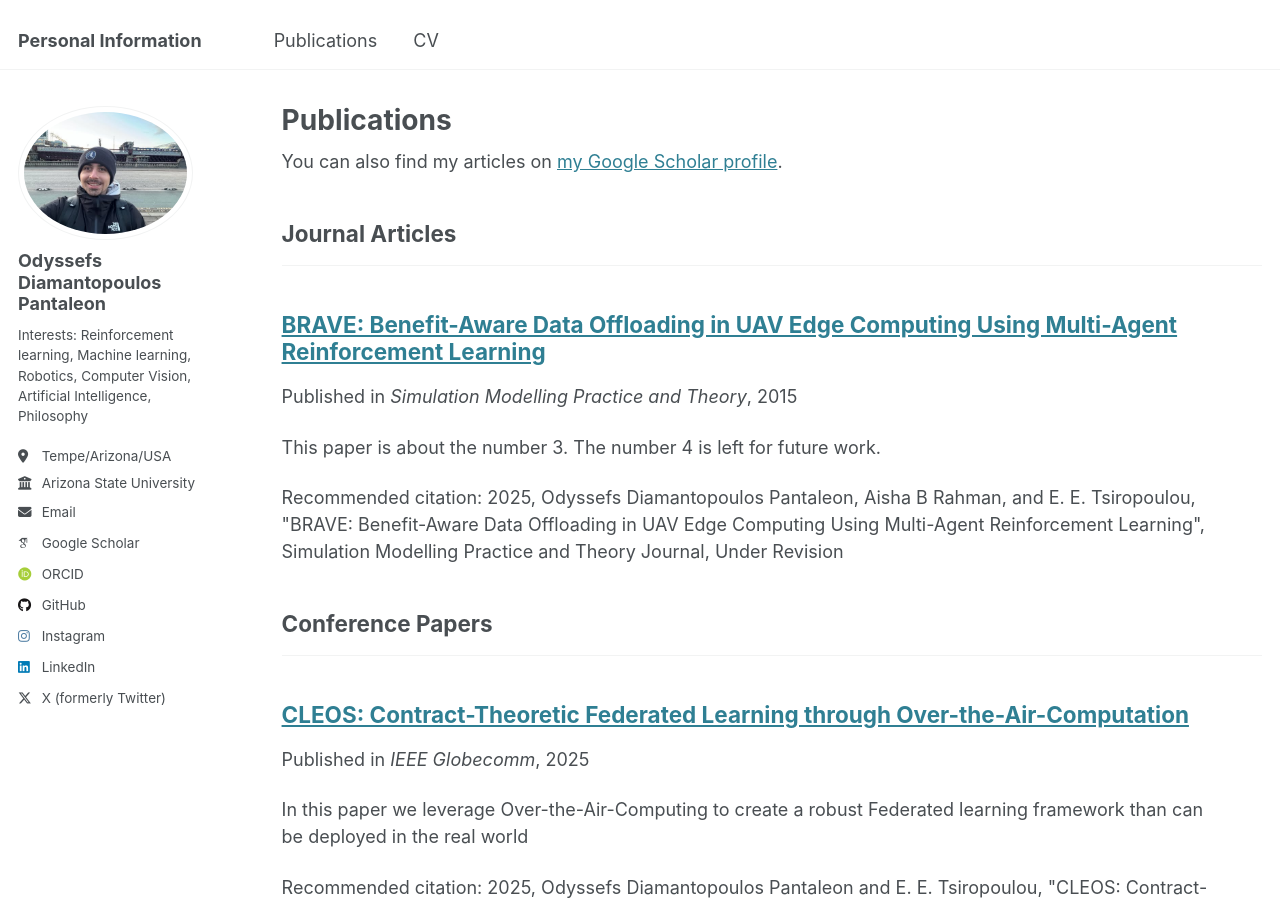
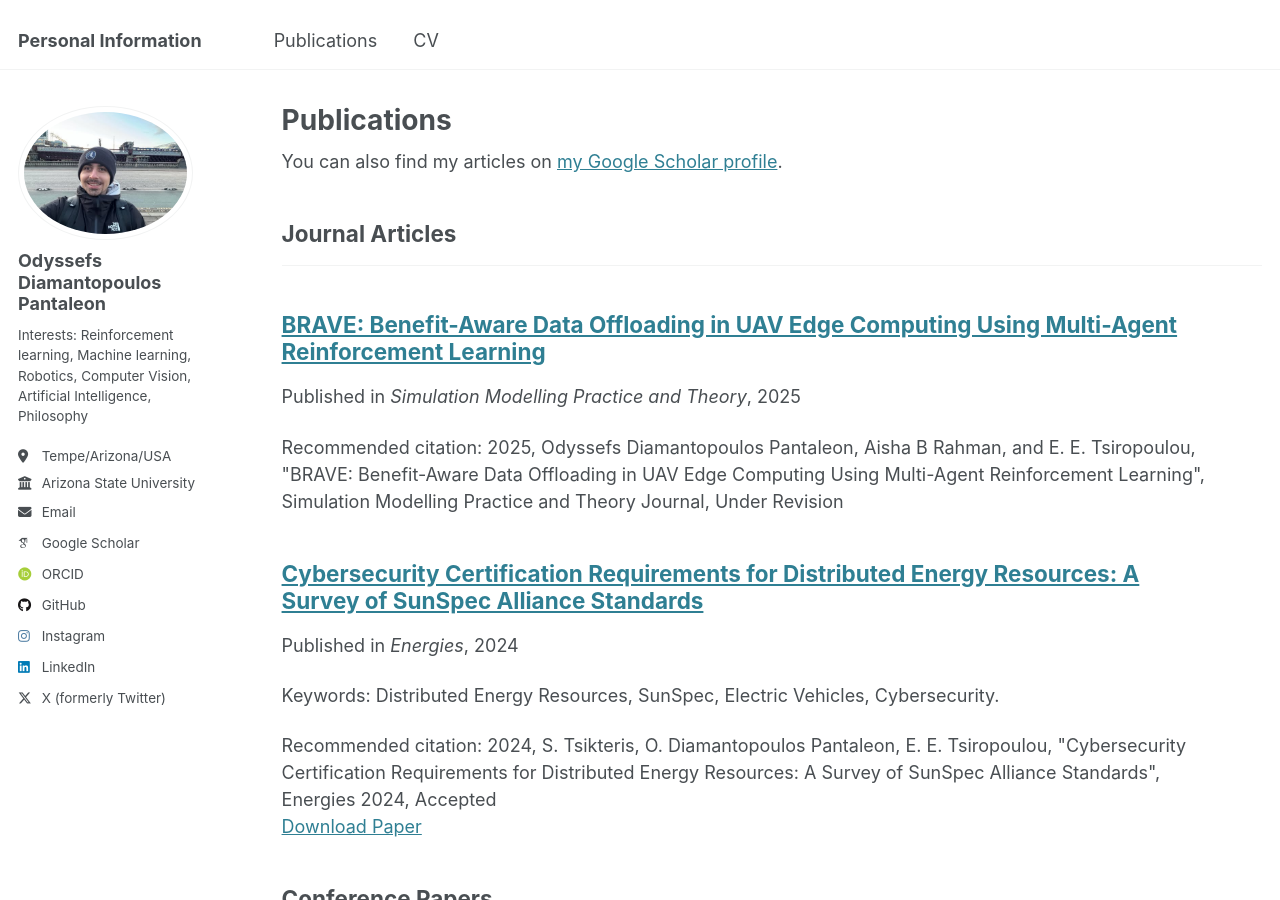
Before and after one commit to gody10/gody10.github.io, a Jekyll site: the page built from _pages/publications.html, in a window 1280 px wide and 900 px high. Built offline with Jekyll 4.4.1, drawn with Linux system fonts in a browser that asks for light colours; some web fonts are replaced.

Commit message:
Publications

```diff
--- a/_publications/brave.md
+++ b/_publications/brave.md
@@ -3,8 +3,8 @@ title: "BRAVE: Benefit-Aware Data Offloading in UAV Edge Computing Using Multi-A
 collection: publications
 category: manuscripts
 permalink: /publication/brave
-excerpt: 'This paper is about the number 3. The number 4 is left for future work.'
-date: 2015-10-01
+excerpt: ''
+date: 2025-02-01
 venue: 'Simulation Modelling Practice and Theory'
 slidesurl:
 paperurl:
--- /dev/null
+++ b/_publications/energies.md
@@ -0,0 +1,27 @@
+---
+title: "Cybersecurity Certification Requirements for Distributed Energy Resources: A Survey of SunSpec Alliance Standards"
+collection: publications
+category: manuscripts
+permalink: /publication/energies
+excerpt: 'Keywords: Distributed Energy Resources, SunSpec, Electric Vehicles, Cybersecurity.'
+date: 2024-09-01
+venue: 'Energies'
+slidesurl:
+paperurl: 'http://gody10.github.io/files/energies.pdf'
+citation: '2024, S. Tsikteris, O. Diamantopoulos Pantaleon, E. E. Tsiropoulou, "Cybersecurity Certification Requirements for Distributed Energy Resources: A Survey of SunSpec Alliance Standards", Energies 2024, Accepted'
+---
+
+This survey paper explores the cybersecurity certification requirements defined by the Sun- 1
+Spec Alliance for Distributed Energy Resources (DER) devices, focusing on aspects such as software 2
+updates, device communications, authentication mechanisms, device security, logging, and test pro- 3
+cedures. The SunSpec Cybersecurity Standards mandate support for remote and automated software 4
+updates, secure communication protocols, stringent authentication practices, and robust logging 5
+mechanisms to ensure operational integrity. Furthermore, the paper discusses the implementation of 6
+the SAE J3072 standard using the IEEE 2030.5 protocol, emphasizing the secure interactions between 7
+electric vehicle supply equipment (EVSE) and plug-in electric vehicles (PEVs) for functionalities like 8
+vehicle-to-grid (V2G) capabilities. This research also examines the SunSpec Modbus standard, which 9
+enhances the interoperability among DER system components, facilitating compliance with grid 10
+interconnection standards. The paper also analyzes the existing SunSpec Device Information Models, 11
+which standardize data exchange formats for DER systems across communication interfaces. Finally, 12
+the paper concludes with a detailed discussion of the energy storage cybersecurity specification and 13
+the blockchain cybersecurity requirements as proposed by the SunSpec Alliance. 14
```
Also changed, not shown: 1 other file.
